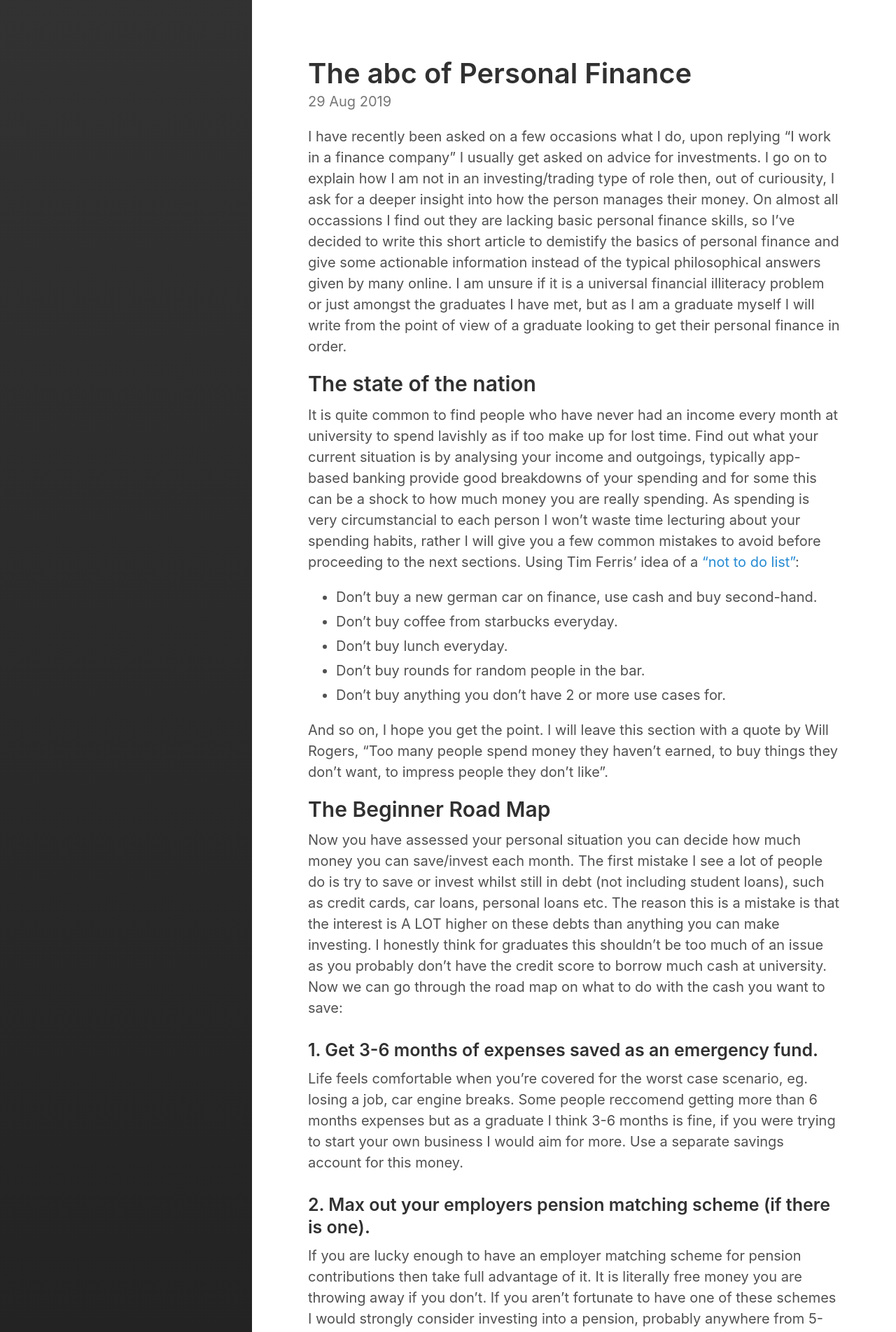
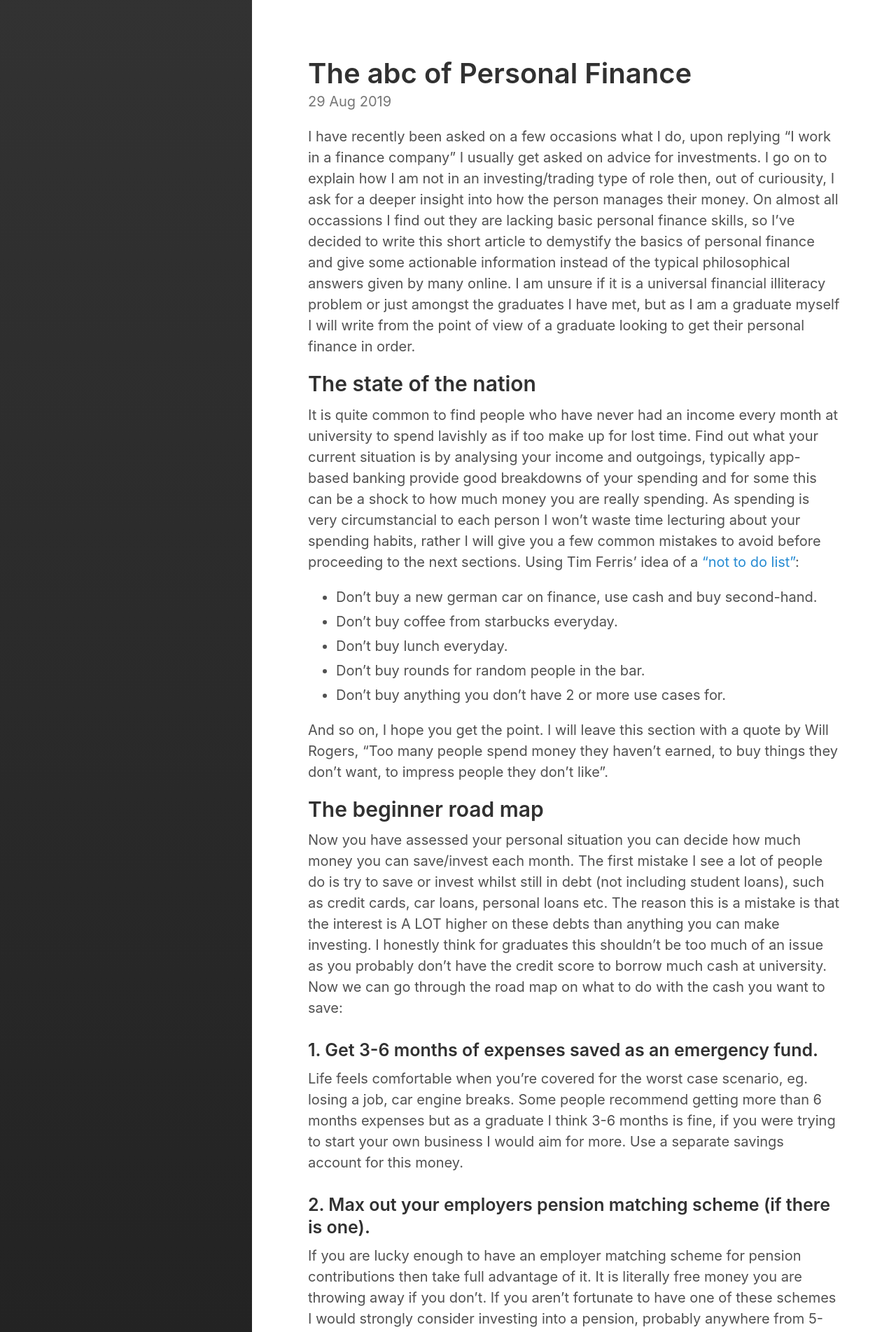
Before and after one commit to crobinson96/crobinson96.github.io, a Jekyll site: the page built from _posts/2019-08-29-abcpersonalfinance.md, in a window 1280 px wide. Shown: the top 1903 px of the page at 70% size. Built offline with Jekyll 4.4.1, drawn with Linux system fonts in a browser that asks for light colours; some of the changed text lies outside the part shown.

Commit message:
fix typo's

```diff
--- a/_posts/2019-08-29-abcpersonalfinance.md
+++ b/_posts/2019-08-29-abcpersonalfinance.md
@@ -5,7 +5,7 @@ date: 2019-08-29 18:36:31 +0000
 permalink: /the_abc_of_personal_finance
 ---
 
-I have recently been asked on a few occasions what I do, upon replying "I work in a finance company" I usually get asked on advice for investments. I go on to explain how I am not in an investing/trading type of role then, out of curiousity, I ask for a deeper insight into how the person manages their money. On almost all occassions I find out they are lacking basic personal finance skills, so I've decided to write this short article to demistify the basics of personal finance and give some actionable information instead of the typical philosophical answers given by many online. I am unsure if it is a universal financial illiteracy problem or just amongst the graduates I have met, but as I am a graduate myself I will write from the point of view of a graduate looking to get their personal finance in order.
+I have recently been asked on a few occasions what I do, upon replying "I work in a finance company" I usually get asked on advice for investments. I go on to explain how I am not in an investing/trading type of role then, out of curiousity, I ask for a deeper insight into how the person manages their money. On almost all occassions I find out they are lacking basic personal finance skills, so I've decided to write this short article to demystify the basics of personal finance and give some actionable information instead of the typical philosophical answers given by many online. I am unsure if it is a universal financial illiteracy problem or just amongst the graduates I have met, but as I am a graduate myself I will write from the point of view of a graduate looking to get their personal finance in order.
 
 ## The state of the nation
 
@@ -19,17 +19,17 @@ It is quite common to find people who have never had an income every month at un
 
 And so on, I hope you get the point. I will leave this section with a quote by Will Rogers, "Too many people spend money they haven't earned, to buy things they don't want, to impress people they don't like".
 
-## The Beginner Road Map
+## The beginner road map
 
 Now you have assessed your personal situation you can decide how much money you can save/invest each month. The first mistake I see a lot of people do is try to save or invest whilst still in debt (not including student loans), such as credit cards, car loans, personal loans etc. The reason this is a mistake is that the interest is A LOT higher on these debts than anything you can make investing. I honestly think for graduates this shouldn't be too much of an issue as you probably don't have the credit score to borrow much cash at university. Now we can go through the road map on what to do with the cash you want to save:
 
 ### 1. Get 3-6 months of expenses saved as an emergency fund.
 
-Life feels comfortable when you're covered for the worst case scenario, eg. losing a job, car engine breaks. Some people reccomend getting more than 6 months expenses but as a graduate I think 3-6 months is fine, if you were trying to start your own business I would aim for more. Use a separate savings account for this money.
+Life feels comfortable when you're covered for the worst case scenario, eg. losing a job, car engine breaks. Some people recommend getting more than 6 months expenses but as a graduate I think 3-6 months is fine, if you were trying to start your own business I would aim for more. Use a separate savings account for this money.
 
 ### 2. Max out your employers pension matching scheme (if there is one).
 
-If you are lucky enough to have an employer matching scheme for pension contributions then take full advantage of it. It is literally free money you are throwing away if you don't. If you aren't fortunate to have one of these schemes I would strongly consider investing into a pension, probably anywhere from 5-10% of your pre-tax salary would be a good target. Some reccomend dividing your age when you start your pension by 2 and using that as your contribution %, eg. 22 y/o would invest 11% of pre-tax income. Reducing your tax bill with pension contributions is extremely efficient (especially for top-tier tax payers) and I doubt this luxury will be around forever so make the most of it while you can.
+If you are lucky enough to have an employer matching scheme for pension contributions then take full advantage of it. It is literally free money you are throwing away if you don't. If you aren't fortunate to have one of these schemes I would strongly consider investing into a pension, probably anywhere from 5-10% of your pre-tax salary would be a good target. Some recommend dividing your age when you start your pension by 2 and using that as your contribution %, eg. 22 y/o would invest 11% of pre-tax income. Reducing your tax bill with pension contributions is extremely efficient (especially for top-tier tax payers) and I doubt this luxury will be around forever so make the most of it while you can.
 
 This is where the left over cash saving can get blurry based on personal circumstances, for most I'd assume they want to save to buy a house in the long-term so I will go over some ideas around that now.
 
@@ -39,11 +39,11 @@ Any ISA is just a savings account (or stocks & shares account) that has a tax-fr
 
 ### 4. Apply for a credit card
 
-Only if you have self-control do I reccomend this step. Get a basic credit card and set up a direct debit for it to be paid of IN FULL every month. This will help build your credit score for when applying for a mortgage, do not get roped into the perks and rewards of these cards as the interest charge trumps the perks all day every day.
+Only if you have self-control do I recommend this step. Get a basic credit card and set up a direct debit for it to be paid of IN FULL every month. This will help build your credit score for when applying for a mortgage, do not get roped into the perks and rewards of these cards as the interest charge trumps the perks all day every day.
 
 ### 5. Open a stocks and shares ISA.
 
-If you don't want to save for a house and don't have any short-term goals, you may consider opening a stocks and shares ISA. It is usually reccomended to invest in some index fund because the risk is divserified, you hold a piece of all the companies instead of having all your eggs in one basket. Also don't try and time the market..it won't work. Just drip feed money into the account every month and come back to it in 5+ years time.
+If you don't want to save for a house and don't have any short-term goals, you may consider opening a stocks and shares ISA. It is usually recommended to invest in some index fund because the risk is diversified, you hold a piece of all the companies instead of having all your eggs in one basket. Also don't try and time the market..it won't work. Just drip feed money into the account every month and come back to it in 5+ years time.
 
 ## Tips and tricks
 
```
Also changed, not shown: other parts of _posts/2019-08-29-abcpersonalfinance.md (+1 -1 lines).
